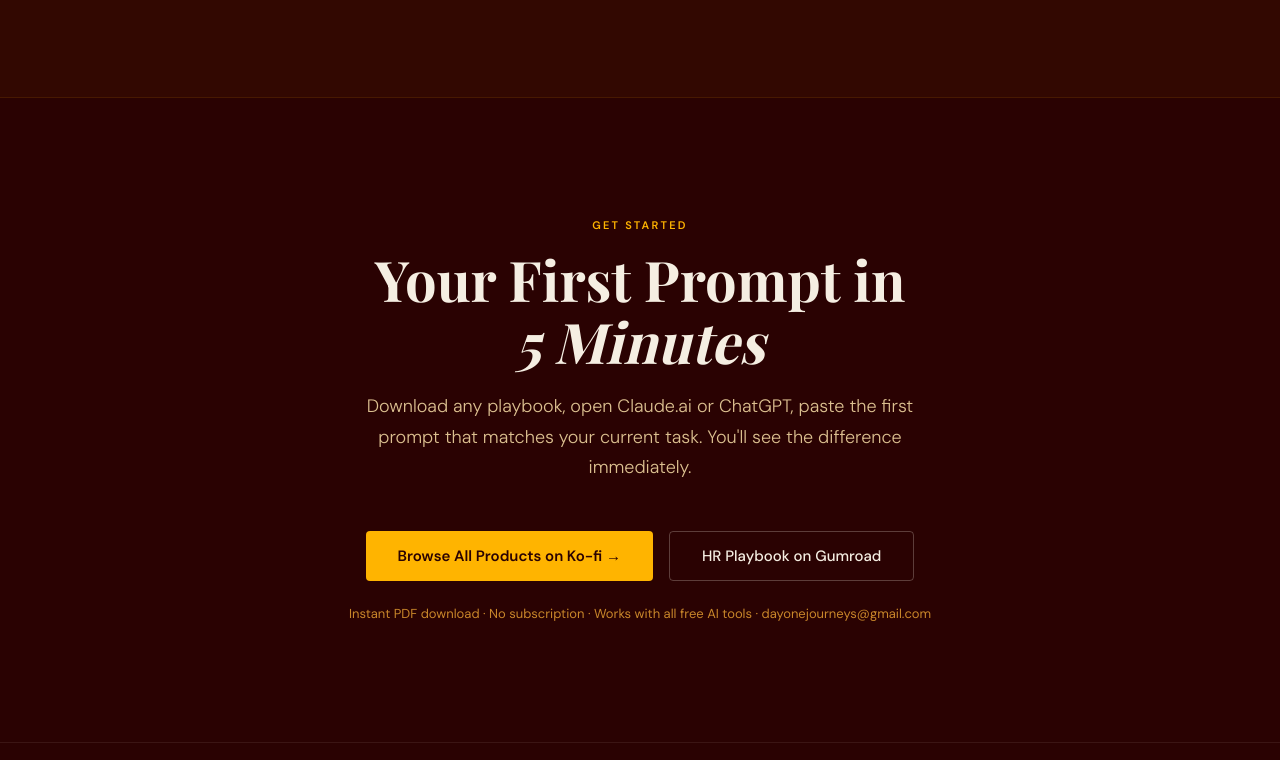
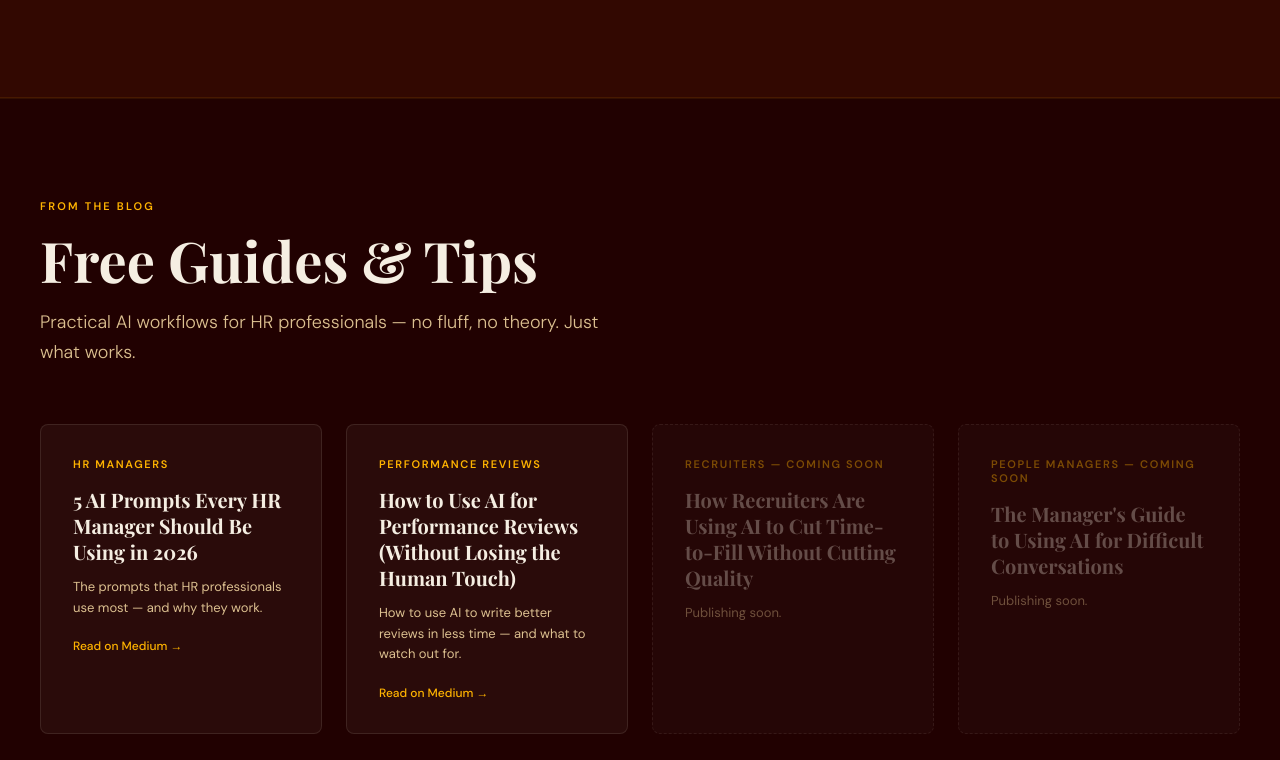
Before and after one commit to dayonejourneys/dayonejourneys.github.io, a plain HTML site: page index.html in a window 1280 px wide. Shown: the part 4440-5200 px from the top of the page. Drawn offline with nearby package versions, Linux system fonts and the light colour scheme.

Commit message:
Add files via upload

```diff
--- a/index.html
+++ b/index.html
@@ -1022,6 +1022,42 @@ protected characteristics or isn't tied to a specific example.</div>
     </div>
   </section>
 
+  <!-- BLOG -->
+  <section class="fade-in" style="padding:100px 40px; background:rgba(0,0,0,0.2); border-top:1px solid rgba(255,180,0,0.08);">
+    <div class="section-label">From the Blog</div>
+    <h2 style="margin-bottom:16px;">Free Guides & Tips</h2>
+    <p class="section-intro" style="margin-bottom:56px;">Practical AI workflows for HR professionals — no fluff, no theory. Just what works.</p>
+    <div style="display:grid;grid-template-columns:repeat(auto-fit,minmax(280px,1fr));gap:24px;">
+
+      <a href="https://medium.com/@dayonejourneys/5-ai-prompts-every-hr-manager-should-be-using-in-2026-0332c418e2c1" target="_blank" style="text-decoration:none;display:block;background:rgba(245,238,226,0.04);border:1px solid rgba(245,238,226,0.1);border-radius:8px;padding:32px;transition:border-color 0.3s,transform 0.3s;" onmouseover="this.style.borderColor='rgba(255,180,0,0.4)';this.style.transform='translateY(-3px)'" onmouseout="this.style.borderColor='rgba(245,238,226,0.1)';this.style.transform='translateY(0)'">
+        <div style="font-size:11px;font-weight:600;letter-spacing:0.15em;text-transform:uppercase;color:var(--gold);margin-bottom:16px;">HR Managers</div>
+        <div style="font-family:'Playfair Display',serif;font-size:20px;font-weight:700;color:var(--offwhite);line-height:1.3;margin-bottom:12px;">5 AI Prompts Every HR Manager Should Be Using in 2026</div>
+        <div style="font-size:13px;color:var(--sand);line-height:1.6;margin-bottom:20px;">The prompts that HR professionals use most — and why they work.</div>
+        <div style="font-size:12px;color:var(--gold);font-weight:500;">Read on Medium →</div>
+      </a>
+
+      <a href="https://medium.com/@dayonejourneys/how-to-use-ai-for-performance-reviews-without-losing-the-human-touch-37d3ba1fb3ee" target="_blank" style="text-decoration:none;display:block;background:rgba(245,238,226,0.04);border:1px solid rgba(245,238,226,0.1);border-radius:8px;padding:32px;transition:border-color 0.3s,transform 0.3s;" onmouseover="this.style.borderColor='rgba(255,180,0,0.4)';this.style.transform='translateY(-3px)'" onmouseout="this.style.borderColor='rgba(245,238,226,0.1)';this.style.transform='translateY(0)'">
+        <div style="font-size:11px;font-weight:600;letter-spacing:0.15em;text-transform:uppercase;color:var(--gold);margin-bottom:16px;">Performance Reviews</div>
+        <div style="font-family:'Playfair Display',serif;font-size:20px;font-weight:700;color:var(--offwhite);line-height:1.3;margin-bottom:12px;">How to Use AI for Performance Reviews (Without Losing the Human Touch)</div>
+        <div style="font-size:13px;color:var(--sand);line-height:1.6;margin-bottom:20px;">How to use AI to write better reviews in less time — and what to watch out for.</div>
+        <div style="font-size:12px;color:var(--gold);font-weight:500;">Read on Medium →</div>
+      </a>
+
+      <div style="display:block;background:rgba(245,238,226,0.02);border:1px dashed rgba(245,238,226,0.08);border-radius:8px;padding:32px;">
+        <div style="font-size:11px;font-weight:600;letter-spacing:0.15em;text-transform:uppercase;color:rgba(255,180,0,0.4);margin-bottom:16px;">Recruiters — Coming Soon</div>
+        <div style="font-family:'Playfair Display',serif;font-size:20px;font-weight:700;color:rgba(245,238,226,0.3);line-height:1.3;margin-bottom:12px;">How Recruiters Are Using AI to Cut Time-to-Fill Without Cutting Quality</div>
+        <div style="font-size:13px;color:rgba(220,190,140,0.4);line-height:1.6;">Publishing soon.</div>
+      </div>
+
+      <div style="display:block;background:rgba(245,238,226,0.02);border:1px dashed rgba(245,238,226,0.08);border-radius:8px;padding:32px;">
+        <div style="font-size:11px;font-weight:600;letter-spacing:0.15em;text-transform:uppercase;color:rgba(255,180,0,0.4);margin-bottom:16px;">People Managers — Coming Soon</div>
+        <div style="font-family:'Playfair Display',serif;font-size:20px;font-weight:700;color:rgba(245,238,226,0.3);line-height:1.3;margin-bottom:12px;">The Manager's Guide to Using AI for Difficult Conversations</div>
+        <div style="font-size:13px;color:rgba(220,190,140,0.4);line-height:1.6;">Publishing soon.</div>
+      </div>
+
+    </div>
+  </section>
+
   <!-- FINAL CTA -->
   <section class="cta-section fade-in" id="tools">
     <div class="section-label">Get Started</div>
```
